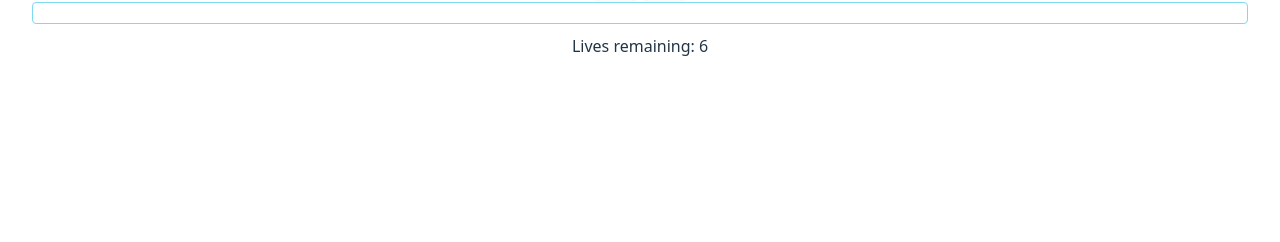
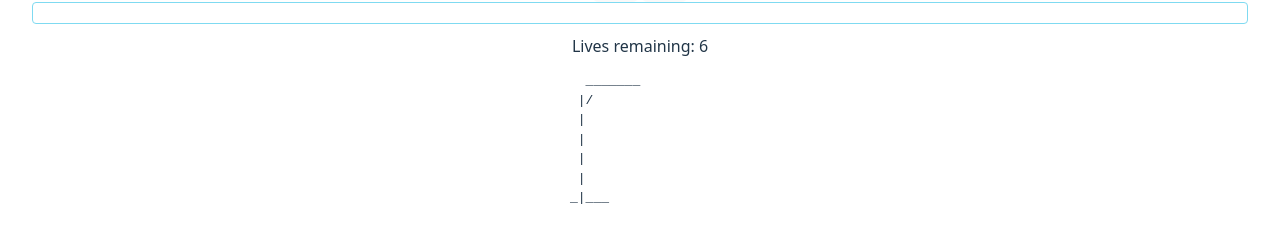
Before and after one commit to katybennett/hangman, a React (Vite) app: page / in a window 1280 px wide. Both pictures are taken after a click on the button "Start New Game". Shown: the part 358-600 px from the top of the page. Built offline with nearby package versions, Linux system fonts and the light colour scheme.

Commit message:
add hangman image

```diff
--- a/src/App.jsx
+++ b/src/App.jsx
@@ -3,13 +3,13 @@ import WordBox from "./components/WordBox";
 import Keyboard from "./components/Keyboard";
 import UserGuesses from "./components/UserGuesses";
 import Status from "./components/Status";
-import { STATE } from "./constants";
+import { INITIAL_LIVES, STATE, WORDS } from "./constants";
+import HangmanGraph from "./components/HangmanGraph";
 
-const words = ["CHEESE", "MARATHON", "TABLE", "BISCUIT"];
 
 const selectRandomWord = () => {
-  const randomIndex = Math.floor(Math.random() * words.length);
-  return words[randomIndex];
+  const randomIndex = Math.floor(Math.random() * WORDS.length);
+  return WORDS[randomIndex];
 };
 
 function App() {
@@ -40,7 +40,7 @@ function App() {
     const word = selectRandomWord();
     setWordToGuess(word);
     setGameState(STATE.IN_PROGRESS);
-    setLivesRemaining(6);
+    setLivesRemaining(INITIAL_LIVES);
     setGuessedLetters([]);
   };
 
@@ -78,6 +78,7 @@ function App() {
               guessedLetters={guessedLetters}
             />
             <Status gameState={gameState} livesRemaining={livesRemaining} />
+            <HangmanGraph livesRemaining={livesRemaining} />
           </div>
         )}
       </div>
--- /dev/null
+++ b/src/components/HangmanGraph.jsx
@@ -0,0 +1,15 @@
+import { hangmanStages, INITIAL_LIVES } from "../constants";
+
+function HangmanGraph(props) {
+  const { livesRemaining } = props;
+
+  const index = INITIAL_LIVES - livesRemaining;
+
+  return (
+    <div id="hangman-image">
+      <pre>{hangmanStages[index]}</pre>
+    </div>
+  );
+}
+
+export default HangmanGraph;
--- a/src/components/Status.jsx
+++ b/src/components/Status.jsx
@@ -1,10 +1,12 @@
 import { STATE } from "../constants";
 
-function Status({ livesRemaining, gameState }) {
+function Status(props) {
+  const { livesRemaining, gameState } = props;
+
   let message;
 
   if (gameState === STATE.GAME_OVER) {
-    message = "Game over!";
+    message = "You lost!";
   } else if (gameState === STATE.WON) {
     message = "Congratulations, you win!";
   } else {
--- a/src/constants.js
+++ b/src/constants.js
@@ -1,6 +1,20 @@
 export const STATE = {
-    NOT_STARTED: 'not_started',
-    IN_PROGRESS: 'in_progress',
-    GAME_OVER: 'game_over',
-    WON: 'won'
-  };
+  NOT_STARTED: "not_started",
+  IN_PROGRESS: "in_progress",
+  GAME_OVER: "game_over",
+  WON: "won",
+};
+
+export const WORDS = ["CHEESE", "MARATHON", "TABLE", "BISCUIT"];
+
+export const INITIAL_LIVES = 6;
+
+export const hangmanStages = [
+  "  _______\n |/      \n |        \n |        \n |        \n |        \n_|___",
+  "  _______\n |/      |\n |      (_)\n |        \n |        \n |        \n_|___",
+  "  _______\n |/      |\n |      (_)\n |       |\n |       |\n |        \n_|___",
+  "  _______\n |/      |\n |      (_)\n |      \\|\n |       |\n |        \n_|___",
+  "  _______\n |/      |\n |      (_)\n |      \\|/\n |       |\n |        \n_|___",
+  "  _______\n |/      |\n |      (_)\n |      \\|/\n |       |\n |      / \n_|___",
+  "  _______\n |/      |\n |      (_)\n |      \\|/\n |       |\n |      / \\\n_|___   GAME OVER",
+];
--- a/src/index.css
+++ b/src/index.css
@@ -114,3 +114,9 @@ button:focus-visible {
   margin: 0 6px;
   color: rgb(240, 121, 121);
 }
+
+#hangman-image {
+  text-align: left;
+  width: 140px;
+  margin: auto;
+}
```
